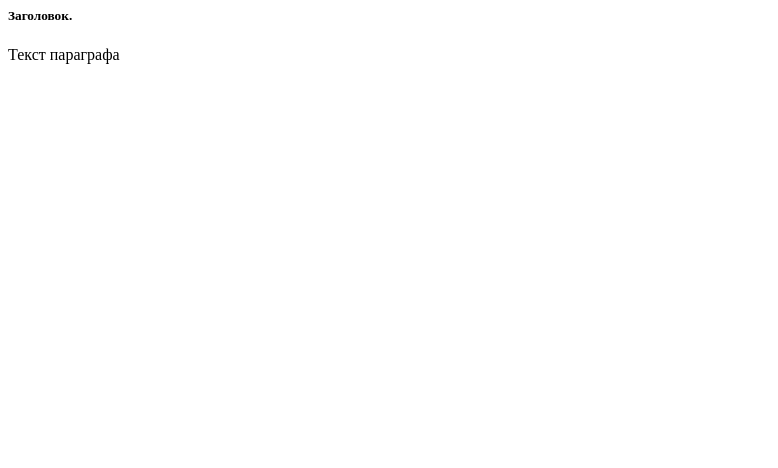
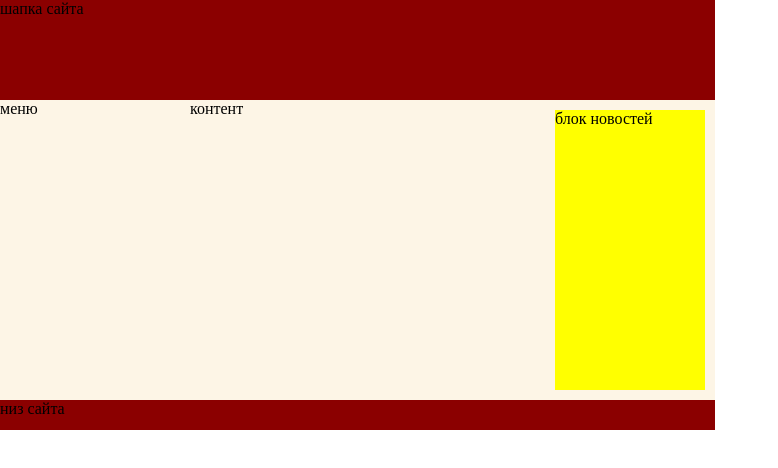
Before and after one commit to IlyaGukai/HTML-lab6, a plain HTML site: page index.html in a window 1280 px wide. Shown: the whole page, without its empty margins (0-778 px from the left). Drawn offline with Linux system fonts and the light colour scheme.

Commit message:
14_zadaniye

```diff
--- a/index.html
+++ b/index.html
@@ -1,11 +1,15 @@
 <html>
     <head>
         <meta charset="utf-8">
-        <title>css display</title>
+        <title>css position</title>
         <link rel="stylesheet" type="text/css" href="style.css">
     </head>
     <body>
-        <h5>Заголовок.</h5> <p>Текст параграфа</p>
+        <div id="header">шапка сайта</div>
+        <div id="menu">меню</div>
+        <div id="content">контент
+            <div id="news">блок новостей</div>
         </div>
+        <div id="footer">низ сайта</div>
     </body>
 </html>
--- a/style.css
+++ b/style.css
@@ -1,13 +1,34 @@
+#header{
+background:darkred;
+width:715px;
+height:100px;
+}
 #menu{
-    width:200px;
+background:oldlace;
+width:190px;
+height:300px;
+}
+#content{
+background:oldlace;
+width:525px;
+height:300px;
+position:absolute;
+left:190px;
+top:100px;
+}
+#footer{
+background:darkred;
+width:715px;
+height:30px;
+}
+body{
+margin:0px;
+}
+#news{
     background:yellow;
+    width:150px;
+    height:280px;
+    position:absolute;
+    left:365px;
+    top:10px;
 }
-#menu a{
-    color:#2b3845;
-    text-decoration:none;
-    dislay:block;
-}
-#menu a:hover{
-    color:#92A9BF;
-    background:blue;
-}
```
